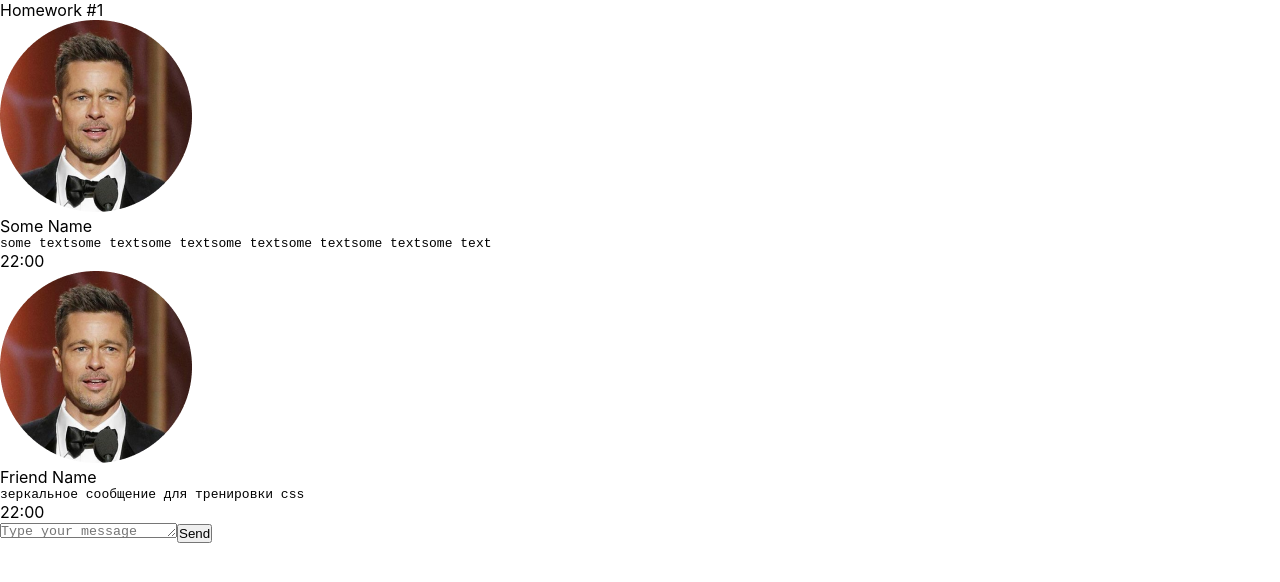
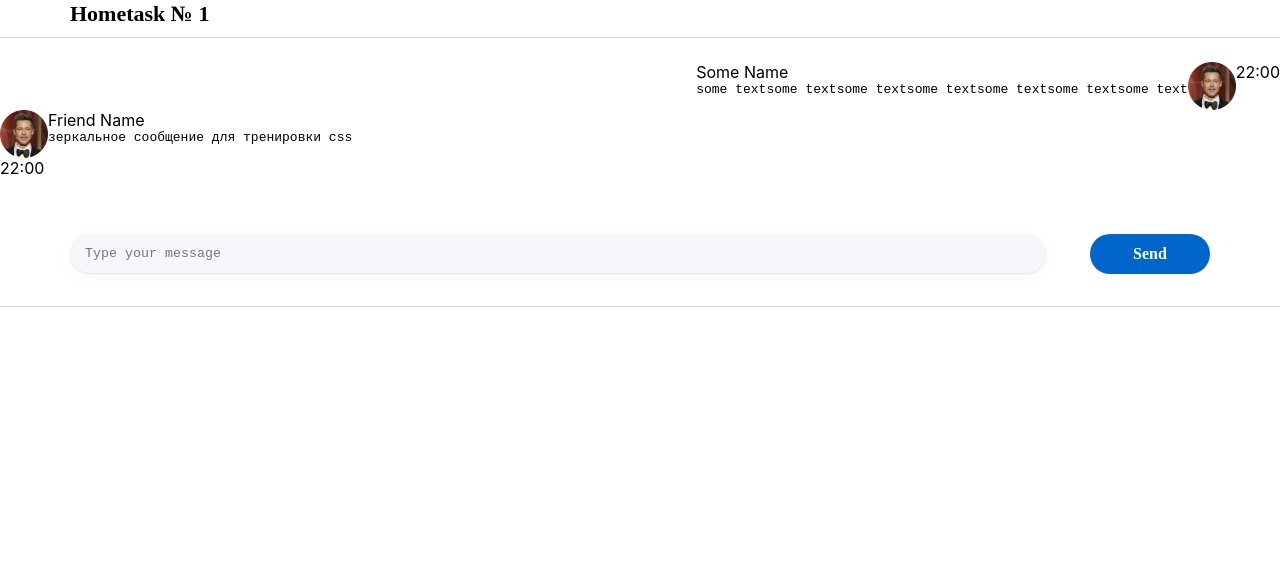
Before and after one commit to mvedmedenko/hw01, a React (Create React App) app: page / in a window 1280 px wide. Shown: the top 582 px of the page. Built offline with nearby package versions, Linux system fonts and the light colour scheme.

Commit message:
added styles

```diff
--- a/src/s1-main/App.module.css
+++ b/src/s1-main/App.module.css
@@ -3,9 +3,18 @@
 }
 
 .hw {
-
+    border-top: 1px solid #D9D9D9;
+    border-bottom: 1px solid #D9D9D9;
+    padding: 24px 0px 32px 0px;
 }
 
 .hwTitle {
-
+    font-family: 'Montserrat';
+    font-style: normal;
+    font-weight: 600;
+    font-size: 22px;
+    line-height: 27px;
+    color: #000000;
+    margin-bottom: 10px;
+    margin-left: 70px;
 }
--- a/src/s2-homeworks/hw01/HW1.tsx
+++ b/src/s2-homeworks/hw01/HW1.tsx
@@ -58,7 +58,7 @@ export const friendMessage0: MessageType = {
 const HW1 = () => {
     return (
         <div id={'hw1'}>
-            <div className={s2.hwTitle}>Homework #1</div>
+            <div className={s2.hwTitle}>Hometask № 1</div>
             <div className={s2.hw}>
                 {/*проверка отображения (не менять)*/}
                 <div>
--- a/src/s2-homeworks/hw01/friend-message/FriendMessage.module.css
+++ b/src/s2-homeworks/hw01/friend-message/FriendMessage.module.css
@@ -3,11 +3,13 @@
 }
 
 .friendImageAndText {
-
+    display: flex;
+    max-width: 100vh;
 }
 
 .friendImageAndText img {
-
+    width: 48px;
+    height: 48px;
 }
 
 .friendText {
@@ -23,7 +25,7 @@
 }
 
 .friendMessageText {
-
+    max-width: 100%;
 }
 
 .friendTime {
--- a/src/s2-homeworks/hw01/message-sender/MessageSender.module.css
+++ b/src/s2-homeworks/hw01/message-sender/MessageSender.module.css
@@ -1,13 +1,39 @@
 .sendForm {
-
+    width: 100%;
+    display: flex;
+    justify-content: center;
+    padding-top: 56px;
 }
 
 .textarea {
-
+    width: 976px;
+    padding: 12px 15px;
+    background: #F5F7FB;
+    max-height: 100px;
+    overflow: scroll;
+    box-shadow: 0px 5px 20px rgba(29, 33, 38, 0.03), 0px 1px 2px rgba(29, 33, 38, 0.1);
+    border: none;
+    border-radius: 20px;
+    align-items: center;
+    resize: none;
+    margin-right: 44px;
 }
 
 .button {
-
+    border: none;
+    background: #0066CC;
+    border-radius: 20px;
+    color: #fff;
+    width: 120px;
+    height: 40px;
+    min-width: 80px;
+    min-height: 20px;
+    box-shadow: none;
+    font-family: 'Montserrat';
+    font-style: normal;
+    font-weight: 600;
+    font-size: 16px;
+    line-height: 20px;
 }
 
 .button:hover {
--- a/src/s2-homeworks/hw01/message/Message.module.css
+++ b/src/s2-homeworks/hw01/message/Message.module.css
@@ -1,13 +1,16 @@
 .message {
-
+    display: flex;
+    justify-content: flex-end;
 }
 
 .imageAndText {
-
+    display: flex;
+    flex-flow: row-reverse;
 }
 
 .imageAndText img {
-
+    width: 48px;
+    height: 48px;
 }
 
 .text {
```
